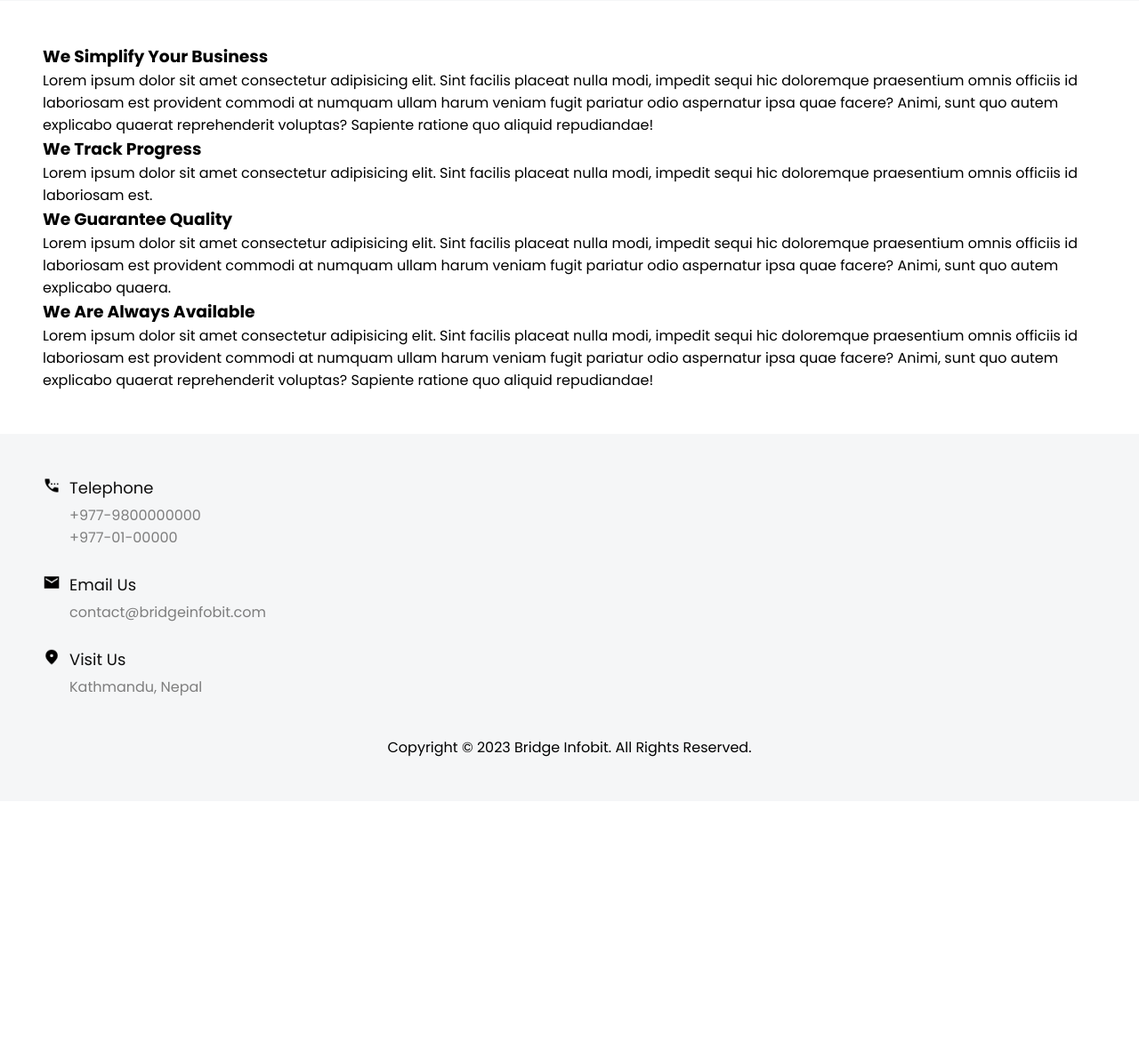
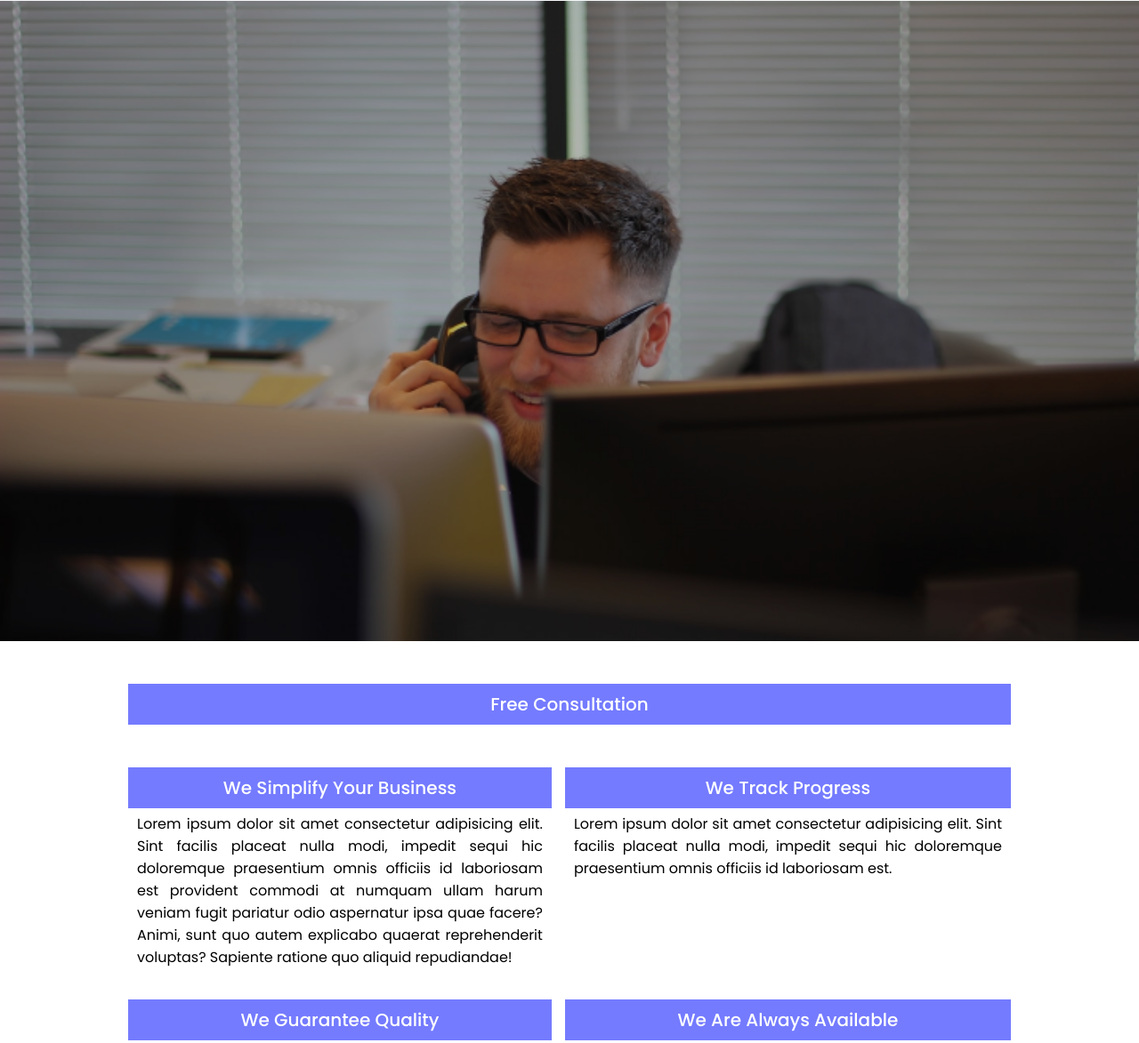
Before and after one commit to isunuwa/bridge-infinity, a plain HTML site: page index.html in a window 1280 px wide. Shown: the part 280-1453 px from the top of the page at 89% size. Before the commit the page ends 1181 px from the top, so only its background shows below. Drawn offline with Linux system fonts and the light colour scheme.

Commit message:
landing page design finalized

```diff
--- a/assets/scss/_layout.scss
+++ b/assets/scss/_layout.scss
@@ -75,3 +75,47 @@ footer,
 .text-center {
   text-align: center;
 }
+
+.m-x-auto {
+  margin-left: auto;
+  margin-right: auto;
+}
+
+.grid-container {
+  display: grid;
+  grid-template-columns: auto;
+  row-gap: 15px;
+
+  &.grid-col-2 {
+    @include breakpoint(sm) {
+      grid-template-columns: auto auto;
+      column-gap: 15px;
+      row-gap: 10px;
+    }
+  }
+}
+
+.image-cover {
+  background-size: cover;
+}
+
+.image-section {
+  line-height: 0;
+}
+
+.ps-relative {
+  position: relative;
+}
+
+.gradient {
+  height: 100%;
+  left: 0;
+  position: absolute;
+  top: 0;
+  width: 100%;
+  z-index: 0;
+}
+
+.full-gradient {
+  background: rgba(0, 0, 0, 0.3);
+}
--- a/assets/scss/app.scss
+++ b/assets/scss/app.scss
@@ -7,4 +7,6 @@
 @import "components/footer";
 @import "components/breadcrumb";
 
+@import "pages/index.scss";
+
 // sass --watch assets/scss/app.scss assets/css/app.css --style compressed
--- a/assets/scss/components/_footer.scss
+++ b/assets/scss/components/_footer.scss
@@ -9,6 +9,7 @@
     top: -28px;
     left: 30px;
     color: $grey-600;
+    overflow: hidden;
   }
 
   .link-item_heading {
--- a/assets/scss/components/_navbar.scss
+++ b/assets/scss/components/_navbar.scss
@@ -1,8 +1,14 @@
 .navbar-wrapper {
   display: flex;
   justify-content: space-between;
+  flex-direction: column;
   align-items: center;
   min-height: 80px;
+  width: 100%;
+
+  @include breakpoint(sm) {
+    flex-direction: row;
+  }
 
   h1 {
     font-size: 18px;
@@ -13,13 +19,31 @@
   }
 }
 
+.navbar-wrapper,
+.full-width {
+  width: 100%;
+}
+
+@include breakpoint(maxXS) {
+  .right,
+  .nav-menu a {
+    width: 100%;
+  }
+}
+
 .nav-menu {
   display: flex;
+  flex-direction: column;
   list-style: none;
   margin: 10px;
 
+  @include breakpoint(sm) {
+    flex-direction: row;
+  }
+
   li {
     margin: 0 5px;
+    display: inherit;
 
     &:hover,
     &.active {
@@ -37,5 +61,10 @@
     border-radius: 5px;
 
     @include transition(background-color 0.3s ease);
+
+    @include breakpoint(maxXS) {
+      text-align: center;
+      margin-bottom: 5px;
+    }
   }
 }
--- /dev/null
+++ b/assets/scss/pages/index.scss
@@ -0,0 +1,36 @@
+.section-block_title {
+  background-color: $primary-color;
+  //   border-radius: 5px;
+  text-align: center;
+  padding: 8px 0;
+  font-weight: 500;
+  font-size: 20px;
+}
+
+.section-overall {
+  max-width: 992px;
+  margin-left: auto;
+  margin-right: auto;
+
+  &.grid-col-2 {
+    row-gap: 30px;
+  }
+}
+
+.section-overall-top {
+  padding-bottom: 0;
+}
+
+.section-block_description {
+  text-align: justify;
+  padding: 5px 10px;
+}
+
+.support-image-wrapper {
+  img {
+    width: 100%;
+    max-height: 720px;
+    background-size: cover;
+    object-fit: cover;
+  }
+}
--- a/index.html
+++ b/index.html
@@ -64,13 +64,31 @@
         </div>
       </div>
 
+      <div class="image-section support-image-wrapper image-cover ps-relative">
+        <div class="gradient full-gradient"></div>
+        <img
+          src="assets/images/customer-support-1.png"
+          alt="customer support image"
+        />
+      </div>
       <!-- body section -->
       <article>
         <div class="container">
-          <div class="content-info">
+          <div
+            class="content-info m-x-auto section-overall section-overall-top"
+          >
+            <p class="tag-h4 section-block_title primary-back">
+              Free Consultation
+            </p>
+          </div>
+        </div>
+        <div class="container">
+          <div class="content-info grid-container grid-col-2 section-overall">
             <section>
-              <h3>We Simplify Your Business</h3>
-              <p>
+              <p class="tag-h4 section-block_title primary-back">
+                We Simplify Your Business
+              </p>
+              <p class="section-block_description">
                 Lorem ipsum dolor sit amet consectetur adipisicing elit. Sint
                 facilis placeat nulla modi, impedit sequi hic doloremque
                 praesentium omnis officiis id laboriosam est provident commodi
@@ -81,16 +99,20 @@
               </p>
             </section>
             <section>
-              <h3>We Track Progress</h3>
-              <p>
+              <p class="tag-h4 section-block_title primary-back">
+                We Track Progress
+              </p>
+              <p class="section-block_description">
                 Lorem ipsum dolor sit amet consectetur adipisicing elit. Sint
                 facilis placeat nulla modi, impedit sequi hic doloremque
                 praesentium omnis officiis id laboriosam est.
               </p>
             </section>
             <section>
-              <h3>We&nbsp;Guarantee Quality</h3>
-              <p>
+              <p class="tag-h4 section-block_title primary-back">
+                We&nbsp;Guarantee Quality
+              </p>
+              <p class="section-block_description">
                 Lorem ipsum dolor sit amet consectetur adipisicing elit. Sint
                 facilis placeat nulla modi, impedit sequi hic doloremque
                 praesentium omnis officiis id laboriosam est provident commodi
@@ -99,8 +121,10 @@
               </p>
             </section>
             <section>
-              <h3>We Are Always&nbsp;Available</h3>
-              <p>
+              <p class="tag-h4 section-block_title primary-back">
+                We Are Always&nbsp;Available
+              </p>
+              <p class="section-block_description">
                 Lorem ipsum dolor sit amet consectetur adipisicing elit. Sint
                 facilis placeat nulla modi, impedit sequi hic doloremque
                 praesentium omnis officiis id laboriosam est provident commodi
```
Also changed, not shown: assets/css/app.css, 1 other file.
